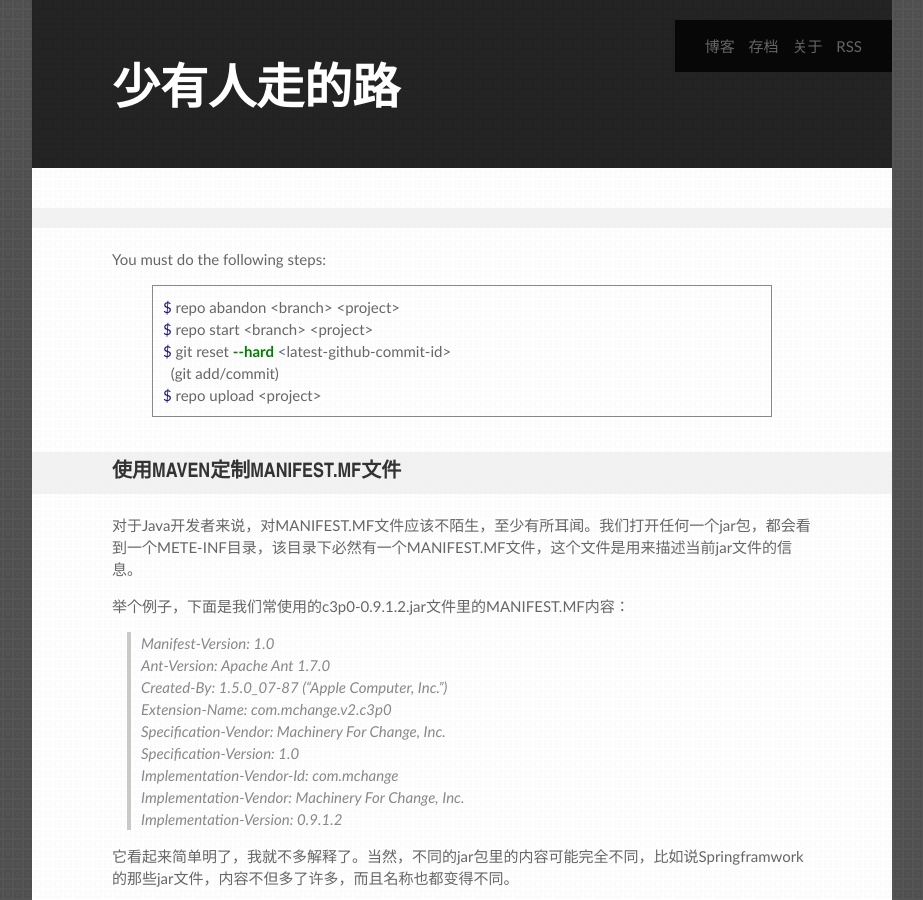
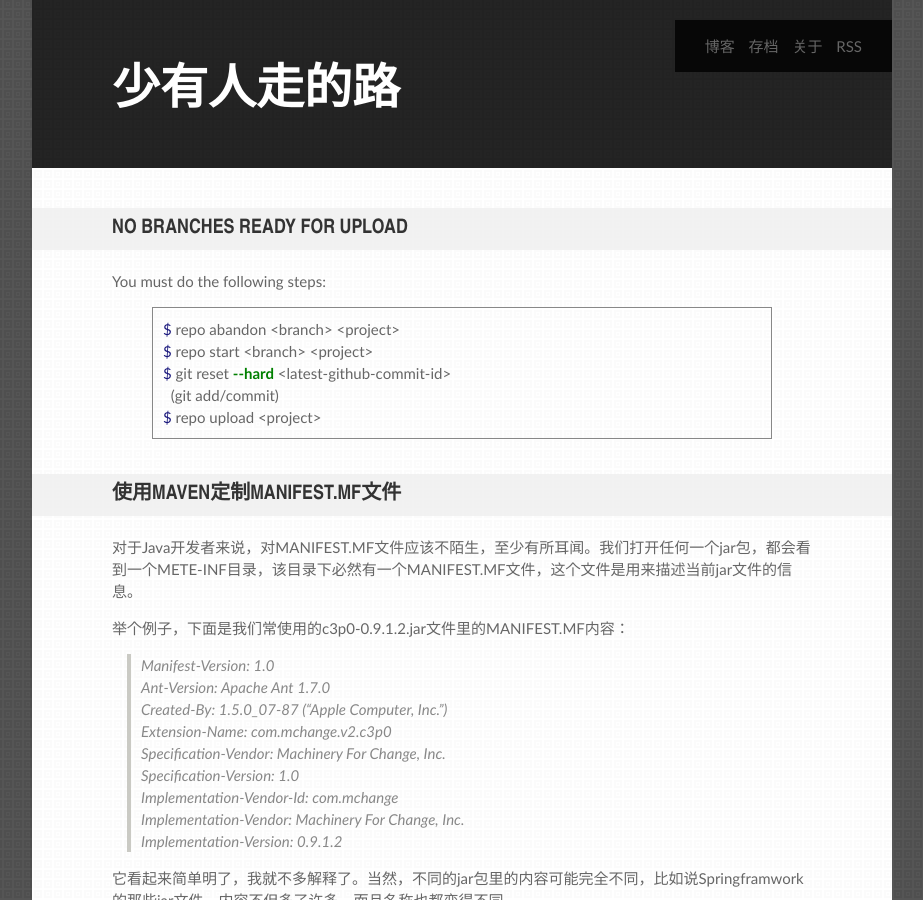
Before and after one commit to fanshine/LaravelStuff, a Jekyll site: the page built from index.html, in a window 1280 px wide and 900 px high. Shown: the whole window, without its empty margins (178-1101 px from the left). Built offline with Jekyll 4.4.1, drawn with Linux system fonts in a browser that asks for light colours; Markdown is read by kramdown in place of the engine named in the settings.

Commit message:
Update 2013-04-15-no-branches-ready-for-upload.md

```diff
--- a/_posts/2013-04-15-no-branches-ready-for-upload.md
+++ b/_posts/2013-04-15-no-branches-ready-for-upload.md
@@ -1,9 +1,9 @@
 ---
+title: no branches ready for upload
 layout: post
-title:"Git - no branches ready for upload"
-date: 2013-04-15 10:09:07
-categories: Git
-tags: Git
+categories: ['Git']
+tags: ['Git']
+description: 'Git - no branches ready for upload'
 ---
 
 You must do the following steps:
```
